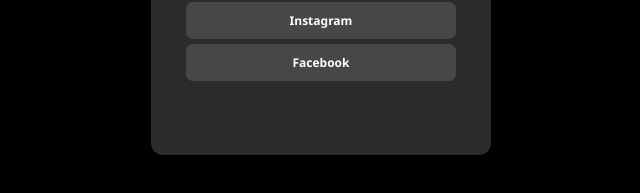
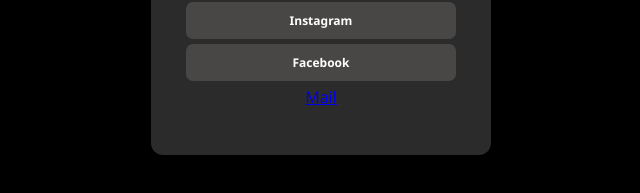
Before and after one commit to kwesiart/Prince-Arthur-social-profile, a plain HTML site: page index.html in a window 1280 px wide. Shown: the part 483-676 px from the top of the page, 319-959 px from the left. Drawn offline with Linux system fonts and the light colour scheme; a web font is replaced by a local one.

Commit message:
Update index.html

```diff
--- a/index.html
+++ b/index.html
@@ -24,6 +24,7 @@
   <a href="https://x.com/kwesiArth" target="_blank" class="nav-link">Twitter</a>
   <a href="https://www.instagram.com/princearthur086/" target="_blank" class="nav-link">Instagram</a>
   <a href="https://www.facebook.com/arthur.prince.92351995/" target="_blank" class="nav-link">Facebook</a>
+  <a href="mailto:arthurprince1504@gmail.com" target="_blank">Mail</a>
 </div>
 
 
```
